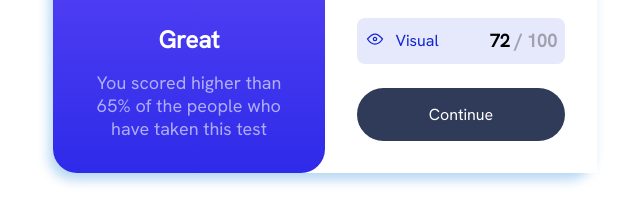
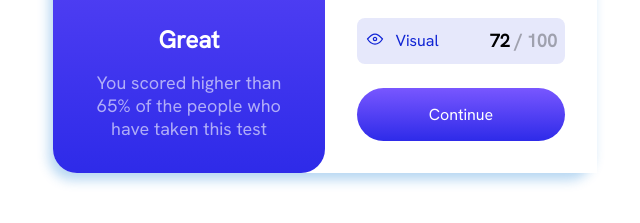
Before and after one commit to Nas14-tech/result-summary, a plain HTML site: page index.html in a window 1280 px wide. In both pictures the pointer is over the element "Continue". Shown: the part 441-664 px from the top of the page, without its empty margins (315-955 px from the left). Drawn offline with Linux system fonts and the light colour scheme.

Commit message:
added hover

```diff
--- a/style.css
+++ b/style.css
@@ -293,6 +293,10 @@ input button select {
     margin-top: 0.5rem;
 }
 
+.homeContainer .cardContainer .whiteContainer .action:hover{
+    background: linear-gradient(to top, hsl(241, 81%, 54%), hsl(252, 100%, 67%));
+}
+
 
 @media screen and (max-width: 650px) {
     .homeContainer {
```
